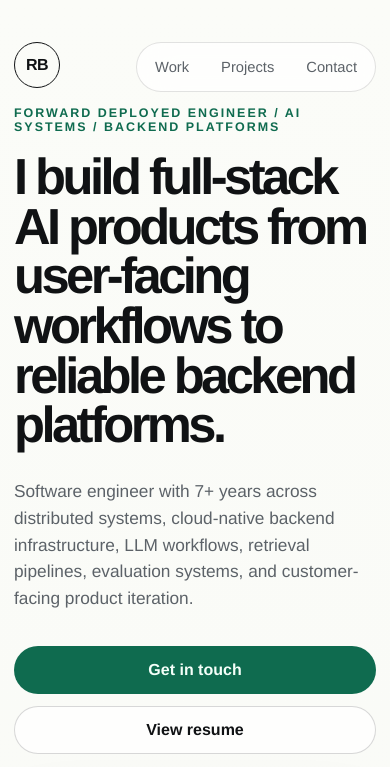
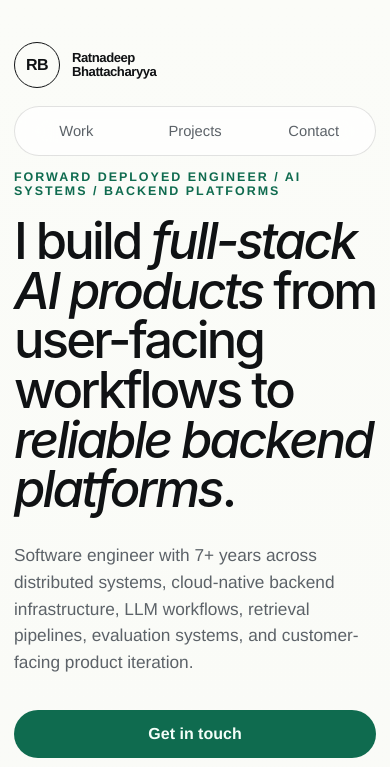
Before and after one commit to ratnadeep007/portfolio, an Astro site: page / in a window 390 px wide. Shown: the top 767 px of the page. Built offline with nearby package versions, Linux system fonts and the light colour scheme; Astro itself is replaced by a stand-in of ours.

Commit message:
fix hero section and scroll issues

```diff
--- a/src/pages/index.astro
+++ b/src/pages/index.astro
@@ -136,7 +136,10 @@ const skills = [
     <main>
       <section class="hero" aria-labelledby="intro-title">
         <nav class="topbar" aria-label="Primary navigation">
-          <a class="brand" href="/">RB</a>
+          <a class="brand-lockup" href="/" aria-label="Ratnadeep Bhattacharyya home">
+            <span class="brand">RB</span>
+            <span class="brand-name">Ratnadeep Bhattacharyya</span>
+          </a>
           <div class="navlinks">
             <a href="#work">Work</a>
             <a href="#projects">Projects</a>
@@ -148,7 +151,7 @@ const skills = [
           <div class="hero-copy">
             <p class="eyebrow">Forward deployed engineer / AI systems / backend platforms</p>
             <h1 id="intro-title">
-              I build full-stack AI products from user-facing workflows to reliable backend platforms.
+              I build <em>full-stack AI products</em> from user-facing workflows to <em>reliable backend platforms</em>.
             </h1>
             <p class="lede">
               Software engineer with 7+ years across distributed systems, cloud-native backend
@@ -352,16 +355,31 @@ const skills = [
     padding: 14px 0;
   }
 
+  .brand-lockup {
+    display: inline-flex;
+    align-items: center;
+    gap: 12px;
+    animation: fade-rise 620ms cubic-bezier(0.2, 0.8, 0.2, 1) both;
+  }
+
   .brand {
     display: grid;
     place-items: center;
+    flex: 0 0 auto;
     width: 46px;
     height: 46px;
     border: 1px solid var(--ink);
     border-radius: 999px;
     font-weight: 800;
     letter-spacing: -0.04em;
-    animation: fade-rise 620ms cubic-bezier(0.2, 0.8, 0.2, 1) both;
+  }
+
+  .brand-name {
+    max-width: 170px;
+    font-size: 0.9rem;
+    font-weight: 850;
+    line-height: 1.05;
+    letter-spacing: -0.035em;
   }
 
   .navlinks {
@@ -427,10 +445,19 @@ const skills = [
   h1 {
     max-width: 980px;
     margin-bottom: 28px;
+    font-family:
+      "SF Pro Display", "Avenir Next", "Helvetica Neue", Arial, sans-serif;
     font-size: clamp(3.5rem, 7.2vw, 7rem);
-    line-height: 0.9;
-    letter-spacing: -0.07em;
+    font-weight: 500;
+    line-height: 0.98;
+    letter-spacing: -0.055em;
+    text-wrap: balance;
     animation: fade-rise 760ms 220ms cubic-bezier(0.2, 0.8, 0.2, 1) both;
+  }
+
+  h1 em {
+    font-style: italic;
+    font-weight: 520;
   }
 
   h2 {
@@ -784,17 +811,31 @@ const skills = [
     }
 
     .topbar {
-      align-items: flex-start;
+      flex-direction: column;
+      align-items: stretch;
       gap: 18px;
     }
 
+    .brand-lockup {
+      width: fit-content;
+    }
+
+    .brand-name {
+      max-width: 120px;
+      font-size: 0.82rem;
+    }
+
     .navlinks {
-      max-width: calc(100vw - 98px);
-      overflow-x: auto;
+      width: 100%;
+      max-width: none;
+      overflow-x: visible;
+      justify-content: space-between;
     }
 
     .navlinks a {
+      flex: 1;
       padding-inline: 12px;
+      text-align: center;
     }
 
     .actions,
```
